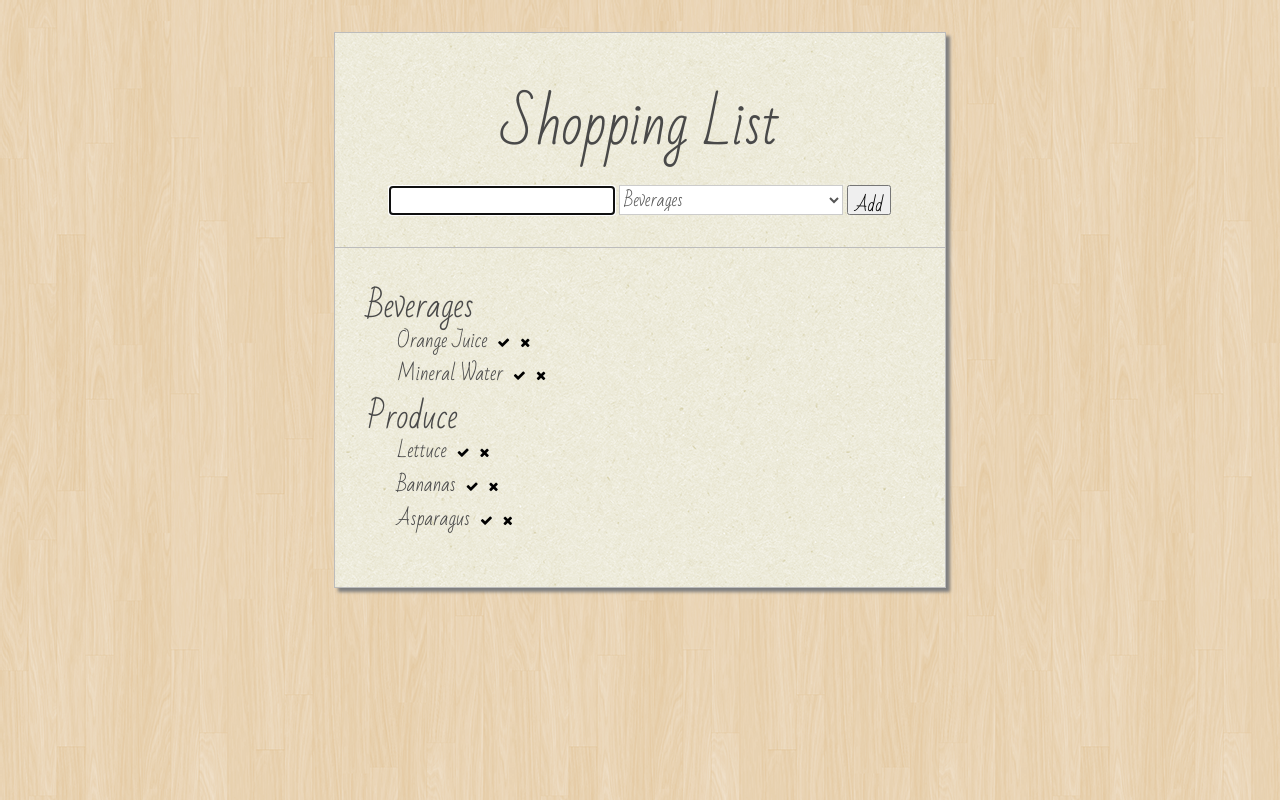
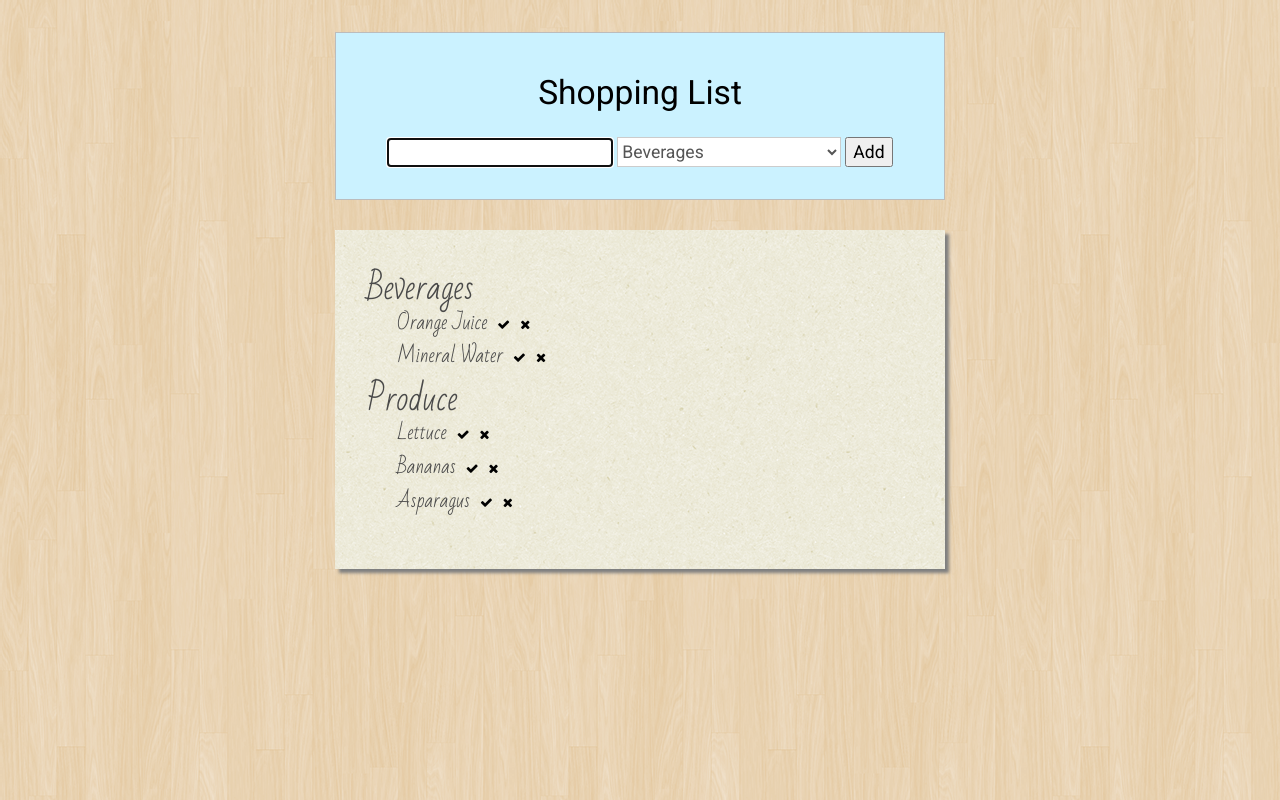
Before and after one commit to jmpainter/shopping-list, a plain HTML site: page index.html in a window 1280 px wide. Drawn offline with nearby package versions, Linux system fonts and the light colour scheme.

Commit message:
changed header to flat

```diff
--- a/css/style.css
+++ b/css/style.css
@@ -1,20 +1,15 @@
 
 body {
-	font-family: 'Bad Script', serif;
-	color: #494949;
 	background: url("../images/retina_wood.png") #ead5b5 repeat fixed;
 }
 h1 {
-	font-size: 3.5rem;
+	font-size: 2.1rem;
 	text-align: center;
-	padding: 2rem 0;
+	padding: .7rem 0 1.7rem;
 }
 #page {
 	text-align: center;
-	background: url("../images/textured_paper.png") #edebe2 repeat fixed;
 	margin: 2rem auto;
-	border: 1px solid #bcbcbc;
-	box-shadow: 4px 4px 3px #7f7f7f;
 	width: 610px;
 }
 #input {
@@ -22,11 +17,15 @@ h1 {
 	margin: 20px 0;
 }
 #heading {
-	border-bottom: 1px solid #bcbcbc;
+	background-color: #cbf2ff;
+	font-family: 'Roboto', sans-serif;
+	border: 1px solid #cbf2ff;
 	padding: 2rem;
+	margin-bottom: 30px;
+	border: 1px solid #bcbcbc;
 }
 #item, #category, #add {
-	font-family: 'Bad Script', serif;
+	font-family: 'Roboto', sans-serif;
 	font-size: 1.1rem;
 	vertical-align: bottom;
 	/*background-color: #eae7dd;*/
@@ -36,7 +35,6 @@ h1 {
 	height:25px;
 	width: 220px;
 	font-size: 1.1em;
-	font-family: 'Bad Script', serif;
 }
 #item :focus {
 	color: red;
@@ -55,8 +53,12 @@ h1 {
 	height: 30px;
 }
 #main {
+	font-family: 'Bad Script', serif;
+	color: #494949;
 	text-align: left;
 	padding: 2rem;
+	background: url("../images/textured_paper.png") #edebe2 repeat fixed;
+	box-shadow: 4px 4px 3px #7f7f7f;
 }
 #shopping-list {
 	margin: 10px 0 20px;
--- a/index.html
+++ b/index.html
@@ -5,7 +5,7 @@
 	<link href="http://maxcdn.bootstrapcdn.com/font-awesome/4.2.0/css/font-awesome.min.css" rel="stylesheet">
 	<link rel="stylesheet" href="css/style.css">
 	<script src="http://code.jquery.com/jquery.min.js"></script>
-	<link href='http://fonts.googleapis.com/css?family=Bad+Script' rel='stylesheet' type='text/css'>
+	<link href='http://fonts.googleapis.com/css?family=Bad+Script|Roboto' rel='stylesheet' type='text/css'>
 	<script src="js/app.js"></script>
 	<meta name="viewport" content="width=device-width, initial-scale=1.0">
 	<meta charset="UTF-8">
```
